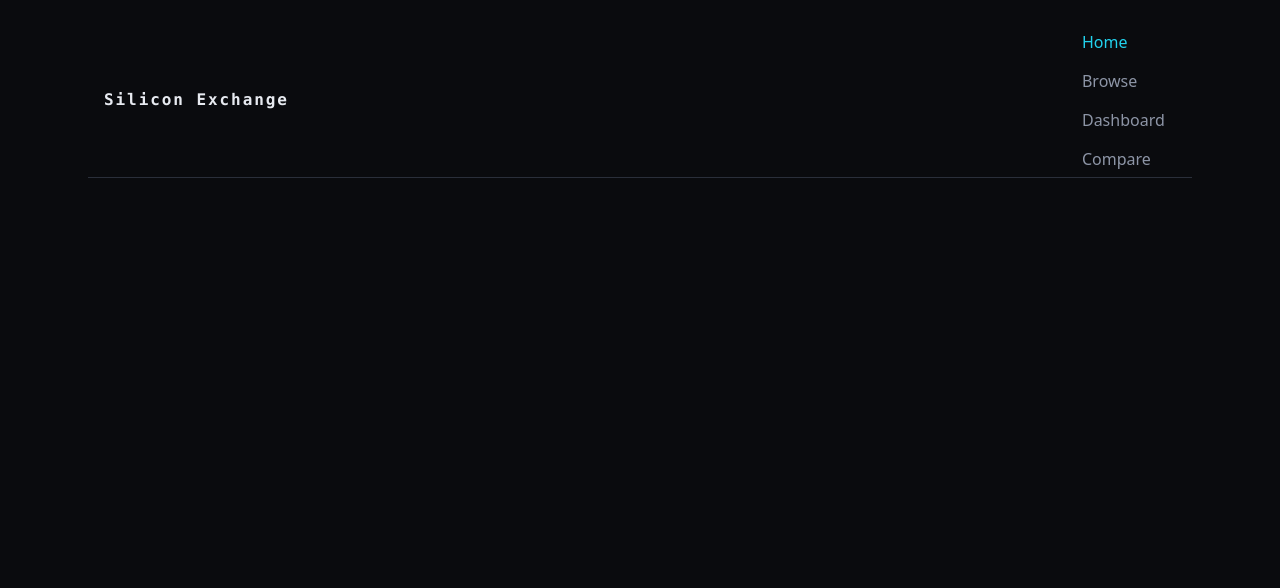
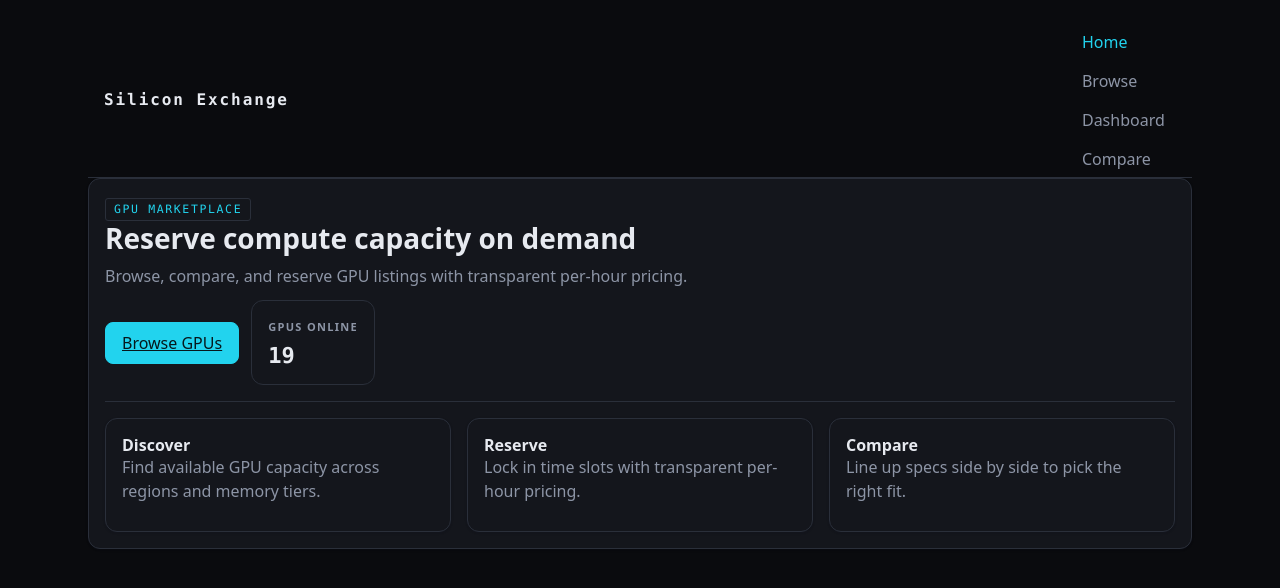
Before and after one commit to CodeLead-ai/silicon-exchange, a React (Vite) app: page / in a window 1280 px wide. Shown: the top 588 px of the page. Built offline with nearby package versions, Linux system fonts and the light colour scheme.

Commit message:
increment inc-9: Home page

```diff
--- a/src/modules/HomePage.tsx
+++ b/src/modules/HomePage.tsx
@@ -1,15 +1,54 @@
 /**
  * Home page — owned by increment inc-9.
  *
- * Placeholder created by the deterministic skeleton. It renders NOTHING
- * until its increment lands. Implement the capability HERE, in this file:
- * render only what the user should see for it, inside the app's single
- * surface — no heading or card naming the capability, no status text.
- * If the capability needs an element another module already renders
- * (the game canvas, the list, the form), extend that module rather than
- * rendering a second one; if no module renders it yet, create it here
- * once so later increments can extend it.
+ * Renders the hero, live GPU-online counter, three feature cards,
+ * and a CTA to /browse.
  */
+import { Link } from "react-router-dom";
+import { LISTINGS } from "../data";
+
 export function HomePage() {
-  return null;
+  const availableCount = LISTINGS.filter((l) => l.status === "available").length;
+
+  return (
+    <section>
+      <span className="kicker">GPU Marketplace</span>
+      <h1>Reserve compute capacity on demand</h1>
+      <p className="muted">
+        Browse, compare, and reserve GPU listings with transparent per-hour pricing.
+      </p>
+      <div className="row">
+        <Link to="/browse" className="btn btn--primary">
+          Browse GPUs
+        </Link>
+        <div className="stat">
+          <span className="microlabel">GPUs online</span>
+          <b className="num">{availableCount}</b>
+        </div>
+      </div>
+
+      <hr className="hairline" />
+
+      <div className="grid">
+        <div className="card">
+          <div className="card__head">
+            <h3 className="card__name">Discover</h3>
+          </div>
+          <p className="muted">Find available GPU capacity across regions and memory tiers.</p>
+        </div>
+        <div className="card">
+          <div className="card__head">
+            <h3 className="card__name">Reserve</h3>
+          </div>
+          <p className="muted">Lock in time slots with transparent per-hour pricing.</p>
+        </div>
+        <div className="card">
+          <div className="card__head">
+            <h3 className="card__name">Compare</h3>
+          </div>
+          <p className="muted">Line up specs side by side to pick the right fit.</p>
+        </div>
+      </div>
+    </section>
+  );
 }
```
Also changed, not shown: .codeleadsessions/increment-ledger.json, .codeleadsessions/session-2026-09-02T05-19-00-793Z/summary.json.
